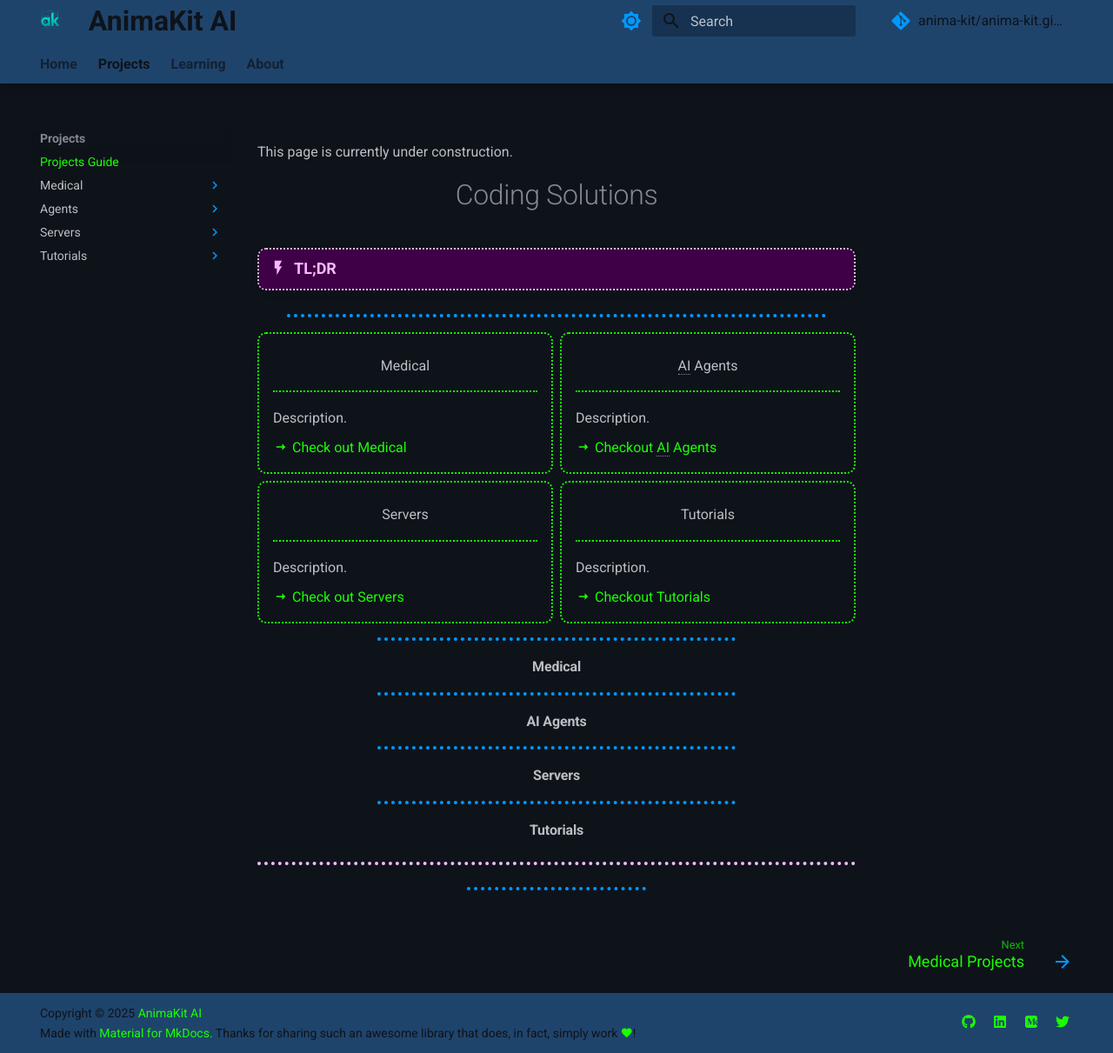
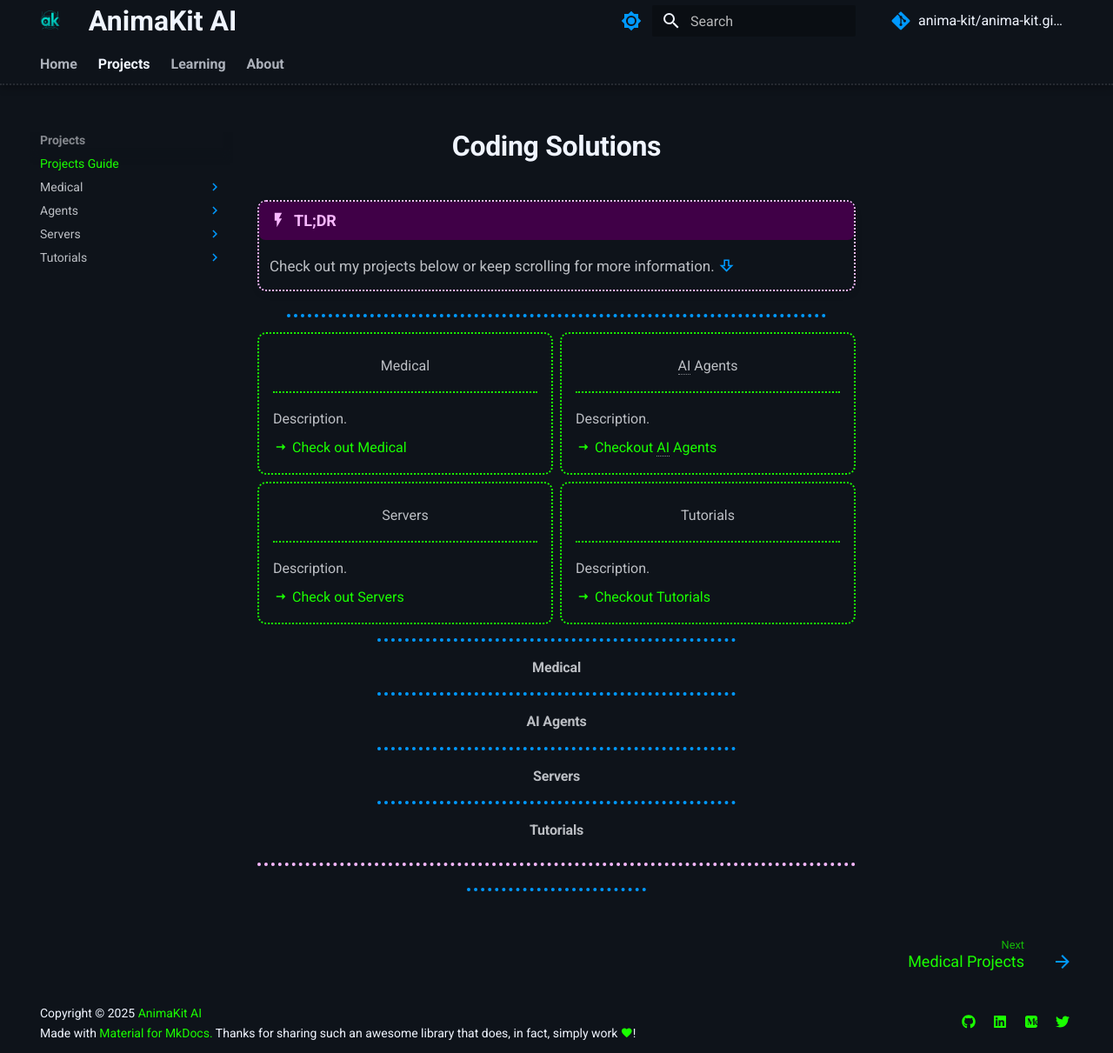
Before and after one commit to anima-kit/anima-kit.github.io, an MkDocs documentation site: the page built from docs/projects/index.md, in a window 1280 px wide and 1211 px high. Shown: the whole window at 87% size. Built offline with MkDocs 1.6.1 and Material for MkDocs 9.7.7, drawn with Linux system fonts in a browser that asks for light colours; comment, search, counter and statistics services are not loaded.

Commit message:
fix landing page; update structure
start fixing landing page problems with specific devices; start updating projects landing;

```diff
--- a/docs/projects/index.md
+++ b/docs/projects/index.md
@@ -3,11 +3,10 @@ title: Projects
 template: pages.html
 ---
 
-This page is currently under construction.
-
-<h1 style="text-align: center;">Coding Solutions</h1>
+<h1 style="color: var(--md-primary-bg-color); font-weight:600; text-align: center;">Coding Solutions</h1>
 
 !!! tl-dr "TL;DR"
+    Check out my projects below or keep scrolling for more information. :material-arrow-down-bold-outline:{ .md-icon }
 
 <hr class="md-icon", style="border-top: 0.2rem dotted; border-bottom: transparent; width: 90%; margin: 0 auto;">
 
--- a/docs/stylesheets/extra.css
+++ b/docs/stylesheets/extra.css
@@ -32,6 +32,7 @@
   --color-blue-dark: #1F446C;
   --color-blue-darker: #400047;
   --color-blue-darkest: #0E131A;
+  --color-blue-darkest--least-transparent: 	hsla(215, 30%, 8%, 0.5);
   --color-blue-light: #B0CFFF;
   --color-blue-light--least-transparent: hsla(216, 100%, 85%, 0.5);
   --color-blue-light-2: #E0ECFF;
@@ -52,9 +53,10 @@ MAIN THEMES
   --md-color--shade-0: var(--color-blue-darker);
   --md-color--shade-1: var(--color-blue-primary);
   --md-color--shade-2: var(--color-blue-lighter);
+  --md-color--shade-3: var(--color-blue-lightest--least-transparent);
   --md-default-bg-color: var(--color-blue-darkest);
-  --md-primary-bg-color: var(--md-default-bg-color);
-  --md-primary-fg-color: var(--color-blue-dark);
+  --md-primary-bg-color: var(--color-blue-lightest);
+  --md-primary-fg-color: var(--color-blue-darkest);
   --md-primary-fg-color--dark: var(--color-blue-secondary);
   --md-accent-fg-color: var(--color-blue-primary);
   --md-typeset-a-color: var(--color-blue-secondary) !important;
@@ -70,9 +72,10 @@ MAIN THEMES
   --md-color--shade-0: var(--color-blue-lighter);
   --md-color--shade-1: var(--color-blue-dark);
   --md-color--shade-2: var(--color-blue-darker);
+  --md-color--shade-3: var(--color-blue-darkest--least-transparent);
+  --md-default-bg-color: var(--color-blue-lightest);
   --md-primary-bg-color: var(--color-blue-darkest);
-  --md-default-bg-color: var(--color-blue-lightest);
-  --md-primary-fg-color: var(--color-blue-light);
+  --md-primary-fg-color: var(--color-blue-lightest);
   --md-primary-fg-color--dark: var(--color-blue-secondary);
   --md-accent-fg-color: var(--color-blue-dark);
   --md-typeset-a-color: var(--color-blue-tertiary) !important;
@@ -382,6 +385,9 @@ HEADER
 .md-header__title {
   font-size: 1.6rem;
 }
+.md-header {
+  border-bottom: 0.1rem dotted var(--md-color--shade-3);
+}
 
 
 /*
--- a/overrides/home.html
+++ b/overrides/home.html
@@ -37,7 +37,8 @@ Thanks for sharing!
 
 <!-- 2nd section -->
 <div class="page-wrapper" style="height: 100vh;">
-  <section class="body-background-2 title-flex-2">
+  <section class="body-background-2">
+    <div class="title-flex-2">
       <p class="main-title" style="padding: 0px; margin: 0px; color: var(--color-pink-lightest); text-align: left;"> AI that
         <span style="color: var(--color-blue-analog);">works</span>
         for you.
@@ -48,10 +49,9 @@ Thanks for sharing!
       <p class="main-subtitle" style="padding: 0px; margin-top:1rem; text-align: left;">
         Check out my projects for collaborations, or my tutorials for in-depth analyses of AI.
       </p>
-  </section>
-
+    </div>
     <!-- Footer -->
-  <footer class="body-background-2">
+    <footer>
       <div class="footer-flex">
         <div class="footer-menu-flex">
           <div class="flex-col footer-menu-text">
@@ -109,6 +109,7 @@ Thanks for sharing!
         </div>
       </div>
     </footer>
+  </section>
 </div>
 
 {% endblock %}
--- a/overrides/main-styles.html
+++ b/overrides/main-styles.html
@@ -1,11 +1,3 @@
-<!--
-I learned a lot about how to create my own landing page using Material for MKDocs with:
-https://github.com/squidfunk/mkdocs-material
-https://github.com/squidfunk/mkdocs-material/issues?q=is%3Aissue%20state%3Aclosed
-https://github.com/binbashar/le-ref-architecture-doc
-Thanks for sharing!
--->
-
 {% extends "main.html" %}
 
 {% block tabs %}
@@ -171,14 +163,13 @@ Thanks for sharing!
         min-height: 100vh;
     }
 
-    /*
-    Sets solid dark blue background
-    */
     .body-background-2 {
         background-color: var(--color-blue-darkest);
+        flex: 1;
+        display: flex;
+        flex-direction: column;
+        justify-content: center;
     }
-
-
 </style>
 
 
@@ -271,6 +262,7 @@ Thanks for sharing!
       display:flex;
       flex-direction:column;
       min-height:100vh;
+      height: 100vh;
   }
 
   footer{
```
Lines whose indentation alone changed are shown as unchanged.
